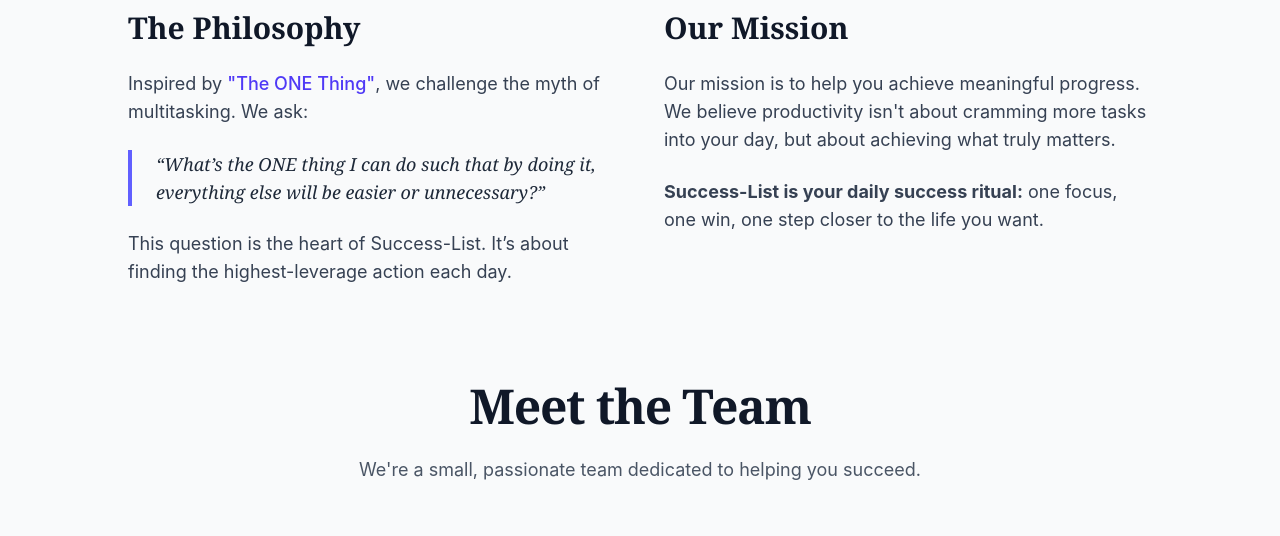
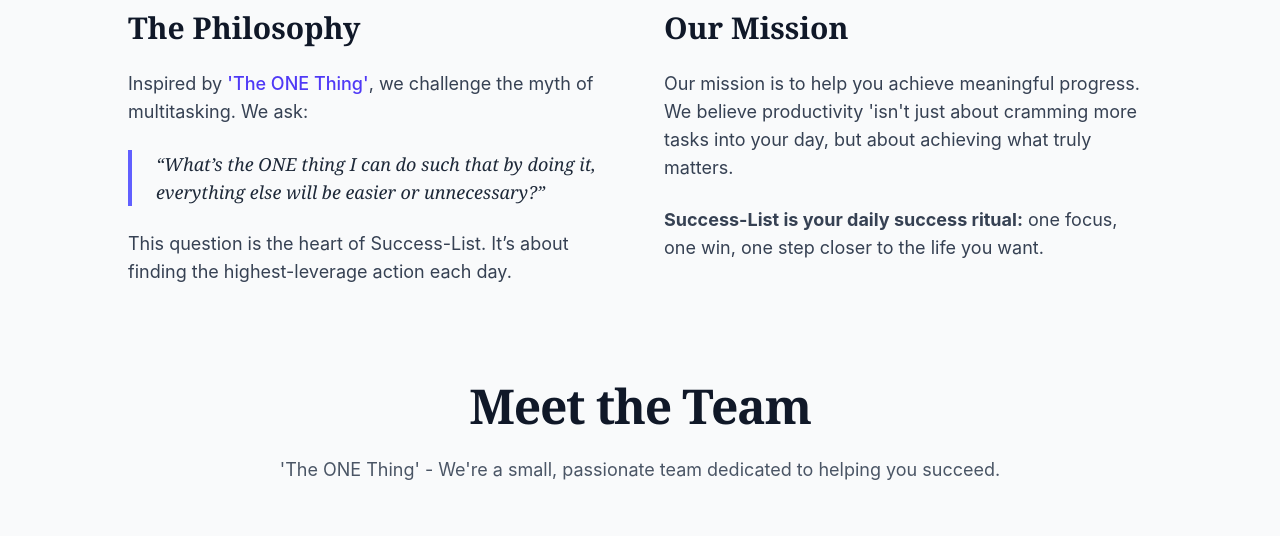
Before and after one commit to Gojer16/Elevare, a Next.js app in the folder client/: page /about in a window 1280 px wide. Shown: the part 346-882 px from the top of the page. Built offline with nearby package versions, Linux system fonts and the light colour scheme; no server answers.

Commit message:
Fixing Ts Errors

```diff
--- a/client/app/about/page.tsx
+++ b/client/app/about/page.tsx
@@ -37,7 +37,7 @@
                   rel="noopener noreferrer"
                   className="text-indigo-600 hover:underline font-medium"
                 >
-                  "The ONE Thing"
+                  &apos;The ONE Thing&apos;
                 </Link>
                 , we challenge the myth of multitasking. We ask:
               </p>
@@ -51,7 +51,7 @@
             <div className="space-y-6">
               <h2 className="text-3xl font-bold text-gray-900">Our Mission</h2>
               <p>
-                Our mission is to help you achieve meaningful progress. We believe productivity isn't about cramming more tasks into your day, but about achieving what truly matters.
+                Our mission is to help you achieve meaningful progress. We believe productivity &apos;isn&apos;t just about cramming more tasks into your day, but about achieving what truly matters.
               </p>
               <p>
                 <strong>Success-List is your daily success ritual:</strong> one focus, one win, one step closer to the life you want.
@@ -63,7 +63,7 @@
           <div className="mx-auto mt-24 max-w-5xl text-center">
             <h2 className="text-4xl font-bold tracking-tight text-gray-900 sm:text-5xl">Meet the Team</h2>
             <p className="mt-6 text-lg leading-8 text-gray-600">
-              We're a small, passionate team dedicated to helping you succeed.
+              &apos;The ONE Thing&apos; - We&apos;re a small, passionate team dedicated to helping you succeed.
             </p>
             <div className="mx-auto mt-16 grid max-w-2xl grid-cols-1 gap-x-8 gap-y-16 sm:grid-cols-2 lg:mx-0 lg:max-w-none lg:grid-cols-3">
               {team.map((member, index) => (
```
